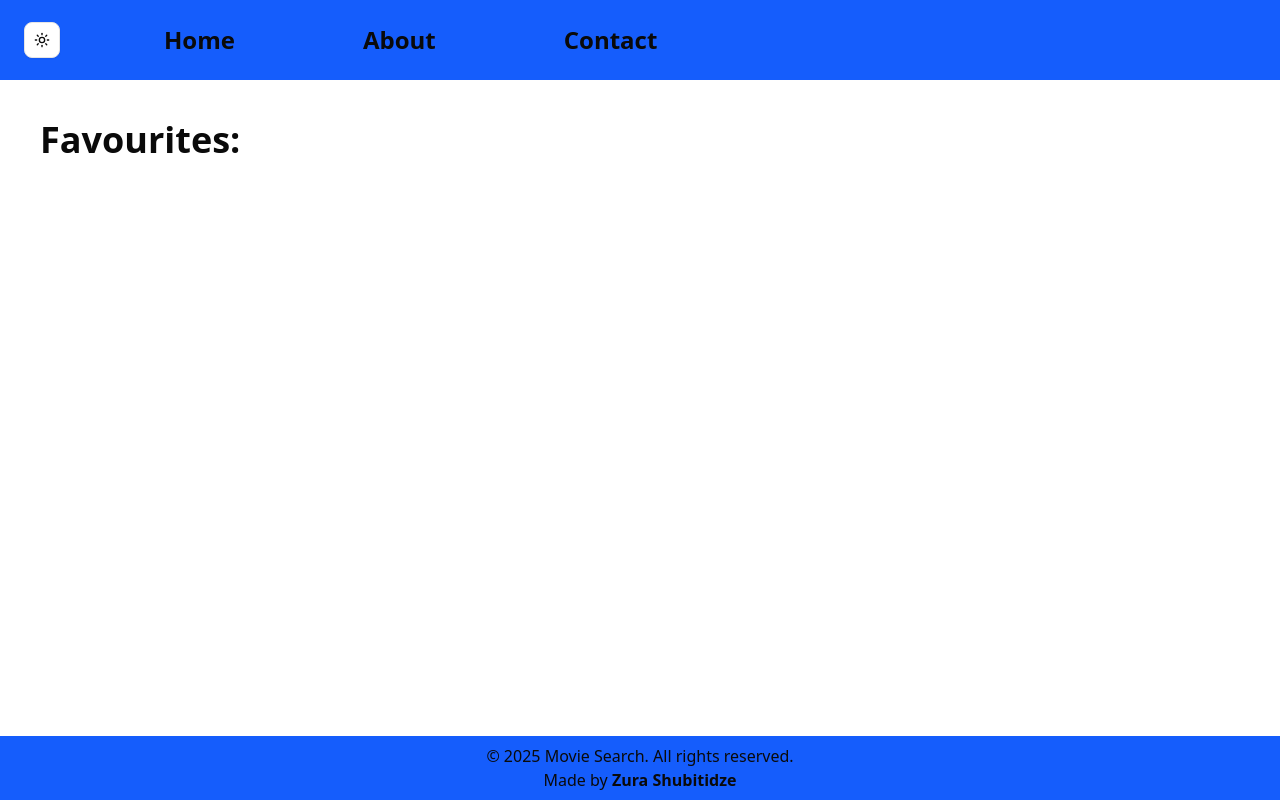
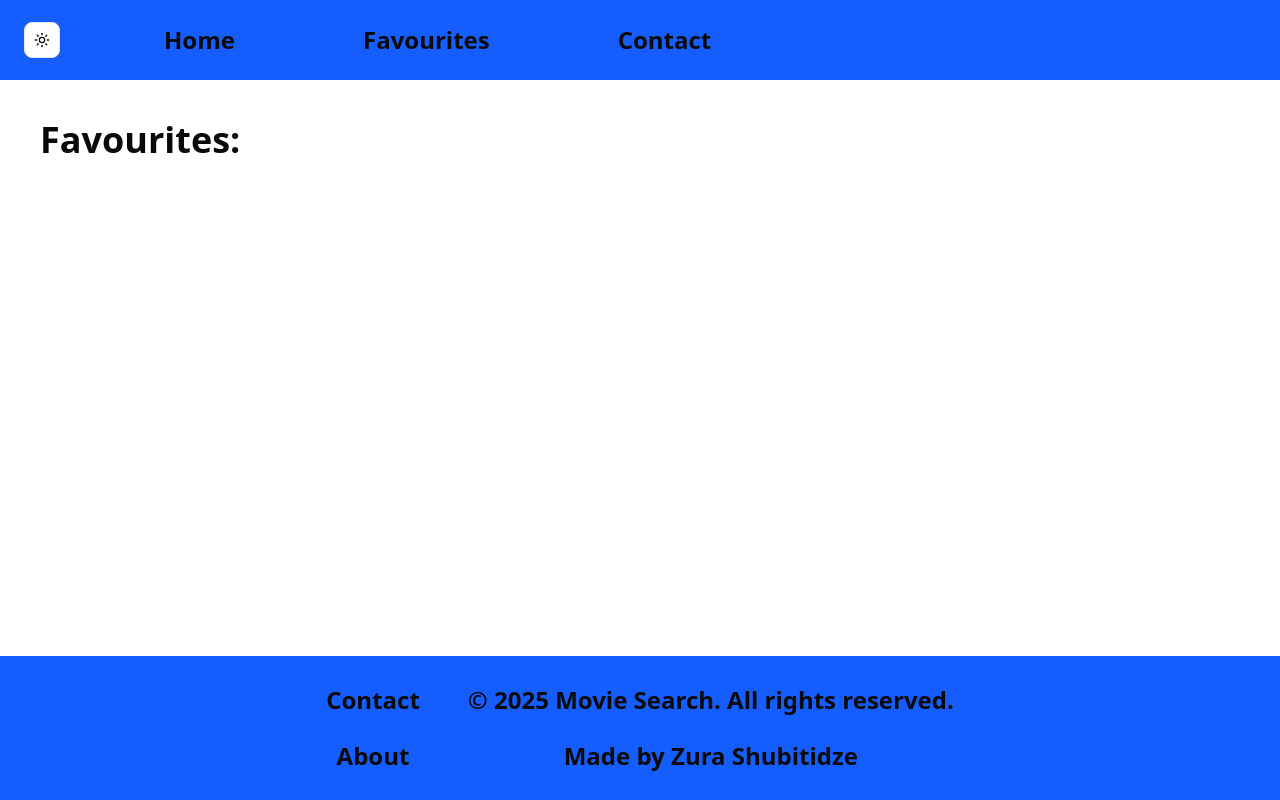
Before and after one commit to ZuShubitidze/MovieSearch, a React (Vite) app: page /favourites in a window 1280 px wide. Built offline with nearby package versions, Linux system fonts and the light colour scheme.

Commit message:
removed favourites button from homepage and added it to navbar

```diff
--- a/src/components/Footer.tsx
+++ b/src/components/Footer.tsx
@@ -1,12 +1,30 @@
+import { Link } from "react-router-dom";
+
 const Footer = () => {
   return (
-    <div className="flex justify-center items-center h-16 bg-blue-600 dark:bg-purple-950 flex-col mt-10">
-      <p className="text-center">
-        &copy; {new Date().getFullYear()} Movie Search. All rights reserved.
-      </p>
-      <p>
-        Made by <strong>Zura Shubitidze</strong>
-      </p>
+    <div className="flex justify-center items-center text-2xl font-bold bg-blue-600 dark:bg-purple-950 flex-row mt-10 gap-10 p-6 text-center ">
+      <section className="flex flex-col gap-4">
+        <Link
+          to="/contact"
+          className="hover:bg-white p-1 dark:hover:bg-black rounded transition duration-500"
+        >
+          Contact
+        </Link>
+        <Link
+          to="/about"
+          className="hover:bg-white p-1 dark:hover:bg-black rounded transition duration-500"
+        >
+          About
+        </Link>
+      </section>
+      <section className="flex flex-col gap-4">
+        <p className="p-1">
+          &copy; {new Date().getFullYear()} Movie Search. All rights reserved.
+        </p>
+        <p className="p-1">
+          Made by <strong>Zura Shubitidze</strong>
+        </p>
+      </section>
     </div>
   );
 };
--- a/src/components/Navbar.tsx
+++ b/src/components/Navbar.tsx
@@ -14,10 +14,10 @@ const Navbar = () => {
           Home
         </Link>
         <Link
-          to="/about"
+          to="/favourites"
           className="hover:bg-white dark:hover:bg-black p-6 rounded transition duration-500 text-2xl font-bold"
         >
-          About
+          Favourites
         </Link>
         <Link
           to="/contact"
--- a/src/pages/FavouritesPage.tsx
+++ b/src/pages/FavouritesPage.tsx
@@ -15,7 +15,7 @@ const FavouritesPage = () => {
   };
 
   return (
-    <div className="px-10 flex flex-col gap-6">
+    <section className="px-10 flex flex-col gap-6">
       <ul>
         <div className="flex flex-col gap-4">
           <div>
@@ -36,7 +36,7 @@ const FavouritesPage = () => {
           </div>
         </div>
       </ul>
-    </div>
+    </section>
   );
 };
 
--- a/src/pages/HomePage.tsx
+++ b/src/pages/HomePage.tsx
@@ -2,7 +2,6 @@ import searchMovies from "@/components/AxiosSearch";
 import { Button } from "@/components/ui/button";
 import { Input } from "@/components/ui/input";
 import { useEffect, useState } from "react";
-import { Link } from "react-router-dom";
 
 const HomePage = () => {
   // URL States and Search Parameters
@@ -142,12 +141,6 @@ const HomePage = () => {
             Input Movie Name and Year Above
           </p>
         )}
-        <Link
-          to="/favourites"
-          className="text-purple-900 text-lg font-bold mt-20 border border-purple-900 hover:bg-purple-900 hover:text-white w-40 centered text-center p-2 rounded-lg"
-        >
-          View Favourites
-        </Link>
       </div>
     </>
   );
```
